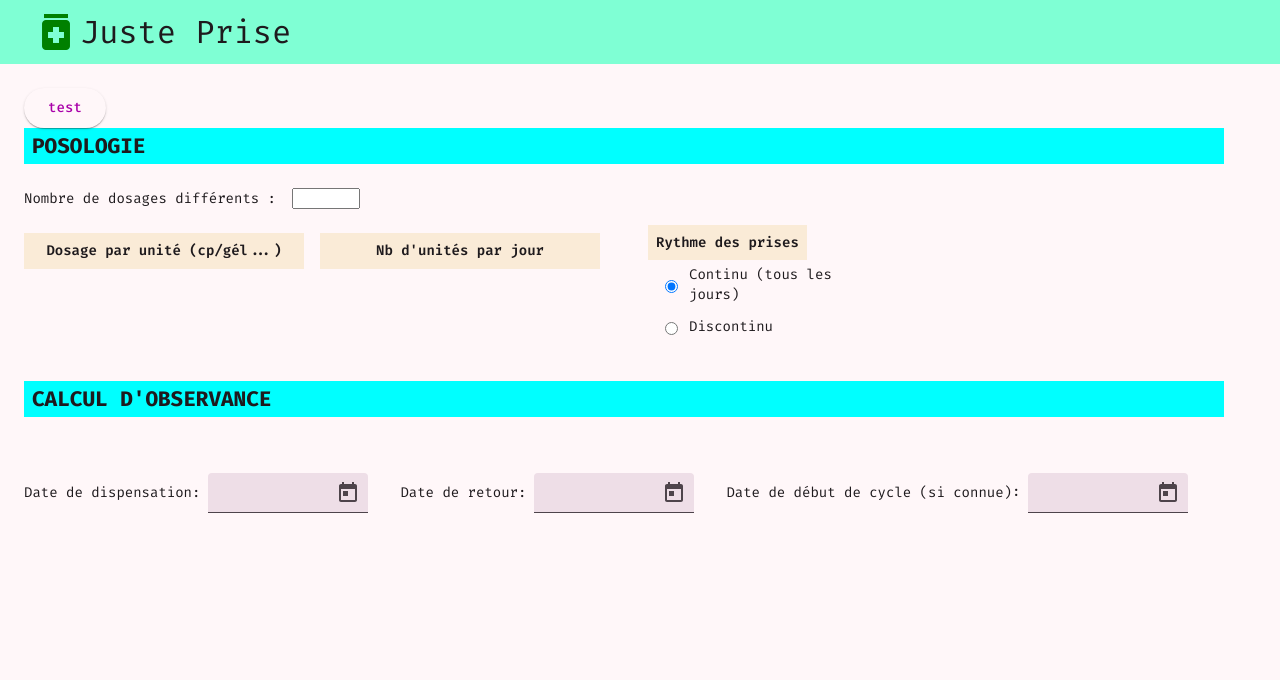
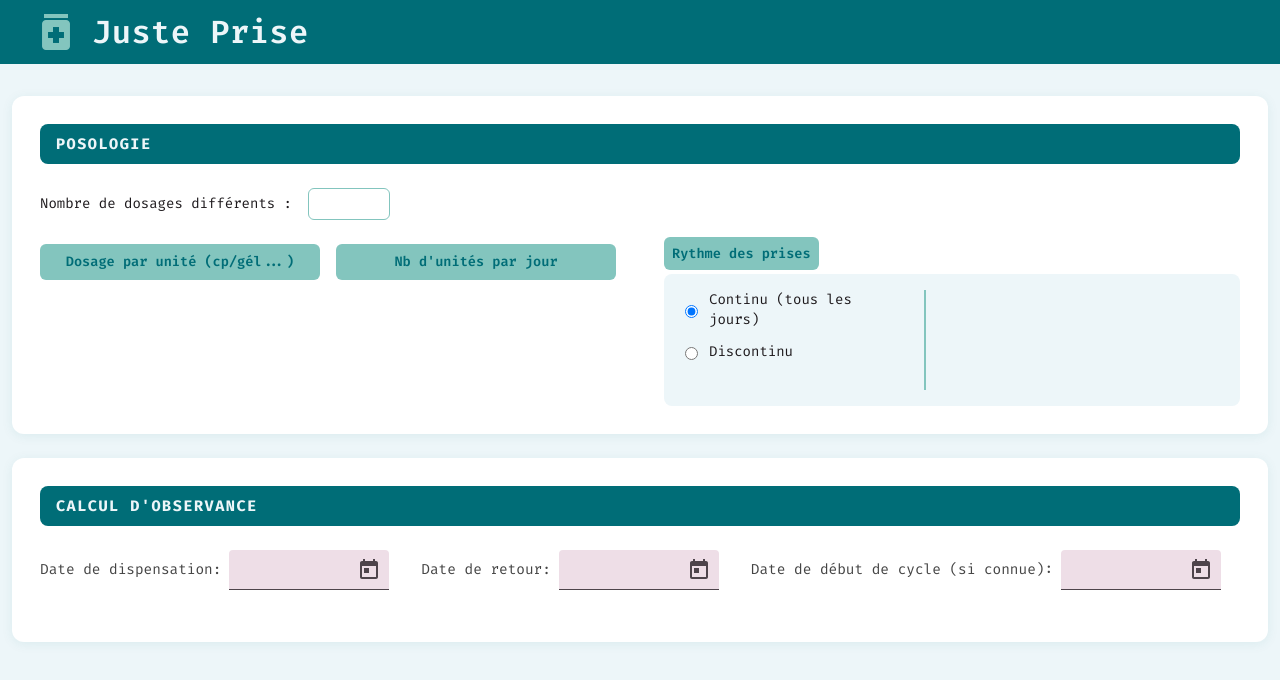
Before and after one commit to Camille-951/juste-prise, an Angular app: page / in a window 1280 px wide. Shown: the top 680 px of the page. Built offline with nearby package versions, Linux system fonts and the light colour scheme.

Commit message:
UI changes - new color palette - reworked UI

```diff
--- a/src/app/navbar/navbar.scss
+++ b/src/app/navbar/navbar.scss
@@ -3,16 +3,21 @@
     align-items: center;
     justify-content: left;
     height: 64px;
-    background-color: aquamarine;
+    background-color: #006D77;
     padding-left: 32px;
+    gap: 12px;
 
     mat-icon {
-        color: green;
+        color: #83C5BE;
         font-size: 48px;
         width: 48px;
         height: 48px;
     }
+
     .title {
         font-size: 32px;
+        color: #EDF6F9;
+        font-weight: 600;
+        letter-spacing: 0.5px;
     }
 }
--- a/src/app/observance-form/observance-form.html
+++ b/src/app/observance-form/observance-form.html
@@ -1,6 +1,4 @@
 <div class="content">
-    <button mat-raised-button (click)="printValues()">test</button>
-
     <div class="posologie">
         <h2 class="title">POSOLOGIE</h2>
 
@@ -131,6 +129,7 @@
                 } -->
             </div>
 
+            <div class="calendar-months-wrapper">
             @for (month of getCalendarMonths(); track month.label) {
             <div class="calendar-month">
                 <span class="month-label">{{ month.label }}</span>
@@ -147,6 +146,7 @@
                 </div>
             </div>
             }
+            </div>
         </div>
         }
     </div>
--- a/src/app/observance-form/observance-form.scss
+++ b/src/app/observance-form/observance-form.scss
@@ -11,19 +11,54 @@ input[type="number"] {
 }
 
 .content {
-    padding: 24px;
+    padding: 32px;
+    background: #EDF6F9;
+    min-height: calc(100vh - 64px);
+    display: flex;
+    flex-direction: column;
+    align-items: center;
+    gap: 24px;
 
-    .posologie {
+    .posologie,
+    .observance {
+        background: white;
+        border-radius: 12px;
+        box-shadow: 0 2px 12px rgba(0, 109, 119, 0.08);
+        padding: 28px;
         display: flex;
         flex-direction: column;
         gap: 24px;
+        width: 100%;
         max-width: 1200px;
+    }
 
-        .title {
-            background-color: aqua;
-            margin: 0;
-            padding: 8px;
+    .title {
+        background-color: #006D77;
+        color: #EDF6F9;
+        margin: 0;
+        padding: 10px 16px;
+        border-radius: 8px;
+        font-size: 0.95rem;
+        letter-spacing: 1.5px;
+    }
+
+    // Styles communs aux inputs bruts (hors mat-form-field)
+    input[type="number"],
+    input[type="text"] {
+        border: 1.5px solid #83C5BE;
+        border-radius: 6px;
+        padding: 7px 10px;
+        outline: none;
+        font-size: 0.9rem;
+        transition: border-color 0.15s;
+        background: white;
+
+        &:focus {
+            border-color: #006D77;
         }
+    }
+
+    .posologie {
 
         .dose-number {
             display: flex;
@@ -46,14 +81,17 @@ input[type="number"] {
         .dose-lines {
             display: grid;
             grid-template-columns: 1fr 1fr;
-            gap: 12px 16px;
+            gap: 10px 16px;
             align-items: center;
 
             .header {
-                background-color: antiquewhite;
+                background-color: #83C5BE;
+                color: #006D77;
                 font-weight: 600;
+                font-size: 0.85rem;
                 text-align: center;
                 padding: 8px;
+                border-radius: 6px;
             }
 
             .input-with-unit {
@@ -67,25 +105,31 @@ input[type="number"] {
                 }
             }
 
-            >input {
+            > input {
                 min-width: 0;
             }
         }
 
         .rythme {
             .header {
-                background-color: antiquewhite;
+                background-color: #83C5BE;
+                color: #006D77;
                 font-weight: 600;
+                font-size: 0.85rem;
                 text-align: center;
                 padding: 8px;
+                border-radius: 6px;
             }
 
             .rythme-container {
-                padding: 12px;
+                padding: 16px;
                 display: grid;
                 grid-template-columns: 220px minmax(0, 1fr);
                 gap: 24px;
                 align-items: start;
+                background: #EDF6F9;
+                border-radius: 8px;
+                margin-top: 10px;
             }
 
             .radio-group {
@@ -107,7 +151,8 @@ input[type="number"] {
                 flex-direction: column;
                 gap: 16px;
                 padding-left: 24px;
-                border-left: 2px solid aquamarine;
+                border-left: 2px solid #83C5BE;
+                min-height: 100px;
 
                 .input-group {
                     display: flex;
@@ -118,13 +163,12 @@ input[type="number"] {
                     label {
                         font-size: 14px;
                         font-weight: 500;
-                        white-space: nowrap;
+                        color: #006D77;
                     }
 
                     input {
                         width: 50px;
                         text-align: center;
-                        padding: 4px;
                     }
                 }
             }
@@ -132,15 +176,9 @@ input[type="number"] {
     }
 
     .observance {
-        display: flex;
-        flex-direction: column;
-        gap: 24px;
-        max-width: 1200px;
 
         .title {
-            background-color: aqua;
-            margin: 32px 0;
-            padding: 8px;
+            margin: 0;
         }
 
         .dates {
@@ -153,6 +191,8 @@ input[type="number"] {
                 display: flex;
                 align-items: center;
                 gap: 8px;
+                font-size: 0.9rem;
+                color: #444;
             }
 
             mat-form-field {
@@ -163,56 +203,63 @@ input[type="number"] {
         }
 
         .tableau {
-            margin-top: 16px;
 
             .table-grid {
                 display: grid;
                 grid-template-columns: 1fr 1fr 1fr 1fr;
-                gap: 12px 16px;
+                gap: 10px 16px;
                 align-items: center;
 
                 .header {
-                    background-color: antiquewhite;
+                    background-color: #83C5BE;
+                    color: #006D77;
                     font-weight: 600;
+                    font-size: 0.85rem;
                     text-align: center;
                     padding: 8px;
+                    border-radius: 6px;
                 }
 
                 .dosage-display {
                     text-align: center;
                     font-weight: 500;
-                    padding: 10px;
-                    background-color: #f5f5f5;
-                    border-radius: 4px;
-                    border: 1px solid #e0e0e0;
+                    padding: 9px 10px;
+                    background-color: #EDF6F9;
+                    border-radius: 6px;
+                    border: 1.5px solid #83C5BE;
+                    font-size: 0.9rem;
                 }
 
                 input {
                     min-width: 0;
-                    padding: 10px;
                     text-align: center;
                 }
 
                 .observance-display {
                     text-align: center;
-                    font-weight: bold;
+                    font-weight: 700;
                     font-size: 1.1em;
-                    color: #2e7d32;
+                    color: #006D77;
 
                     &.alerte {
-                        color: #c62828;
+                        color: #E29578;
                     }
                 }
             }
         }
 
         .calendar-recap {
-            margin-top: 8px;
+            background: #EDF6F9;
+            border-radius: 8px;
+            padding: 20px;
+            align-self: flex-start;
 
             .calendar-title {
-                font-size: 1rem;
+                font-size: 0.95rem;
                 font-weight: 600;
                 margin: 0 0 12px;
+                color: #006D77;
+                letter-spacing: 0.5px;
             }
 
             .calendar-legend {
@@ -225,6 +272,7 @@ input[type="number"] {
                     align-items: center;
                     gap: 6px;
                     font-size: 0.8rem;
+                    color: #555;
 
                     &::before {
                         content: '';
@@ -234,14 +282,19 @@ input[type="number"] {
                         display: inline-block;
                     }
 
-                    &.legend-prise::before { background: #a5d6a7; }
-                    &.legend-pause::before { background: #ffcc80; }
+                    &.legend-prise::before { background: #83C5BE; }
+                    &.legend-pause::before { background: #FFDDD2; }
                     // &.legend-weekend::before { background: #e0e0e0; }
                 }
             }
 
+            .calendar-months-wrapper {
+                display: flex;
+                flex-wrap: wrap;
+                gap: 20px 32px;
+            }
+
             .calendar-month {
-                margin-bottom: 20px;
 
                 .month-label {
                     display: block;
@@ -249,7 +302,7 @@ input[type="number"] {
                     font-weight: 600;
                     text-transform: capitalize;
                     margin-bottom: 6px;
-                    color: #555;
+                    color: #006D77;
                 }
 
                 .week-headers,
@@ -263,21 +316,22 @@ input[type="number"] {
                     text-align: center;
                     font-size: 0.7rem;
                     font-weight: 600;
-                    color: #888;
+                    color: #83C5BE;
                     padding-bottom: 4px;
                 }
 
                 .day-cell {
                     width: 34px;
                     height: 34px;
-                    border-radius: 4px;
+                    border-radius: 6px;
                     display: flex;
                     align-items: center;
                     justify-content: center;
                     font-size: 0.8rem;
+                    font-weight: 500;
 
-                    &.prise   { background: #a5d6a7; color: #1b5e20; }
-                    &.pause   { background: #ffcc80; color: #e65100; }
+                    &.prise   { background: #83C5BE; color: #006D77; }
+                    &.pause   { background: #FFDDD2; color: #E29578; }
                     // &.weekend { background: #e0e0e0; color: #9e9e9e; }
                 }
             }
@@ -297,19 +351,17 @@ input[type="number"] {
 
     .content .posologie .rythme .rythme-details {
         border-left: none;
-        border-top: 2px solid aquamarine;
+        border-top: 2px solid #83C5BE;
         padding-left: 0;
         padding-top: 16px;
     }
 
     .content .observance .tableau .table-grid {
-        /* Sur petit écran, on passe chaque ligne en bloc vertical pour éviter l'écrasement */
         grid-template-columns: 1fr;
         gap: 8px;
 
         .header {
             display: none;
-            /* On cache les headers sur mobile pour gagner de la place (optionnel) */
         }
     }
 }
--- a/src/app/observance-form/observance-form.ts
+++ b/src/app/observance-form/observance-form.ts
@@ -118,9 +118,6 @@ export class ObservanceForm {
     }, {allowSignalWrites: true});
   }
 
-  printValues(): void {
-    console.log(this.posologieModel());
-  }
 
   private countTreatmentDays(start: Date, end: Date, rythm: Rythme): number {
     const MS_PER_DAY = 1000 * 60 * 60 * 24;
```
